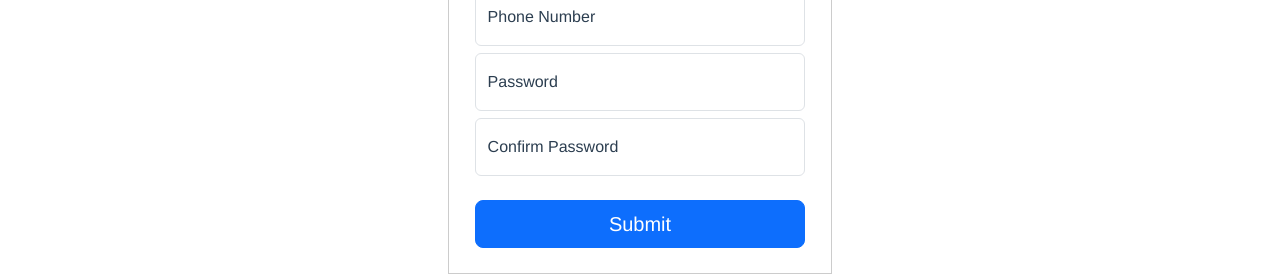
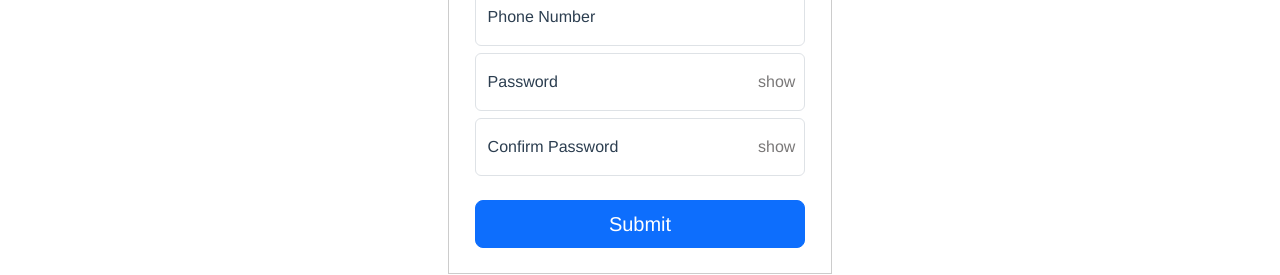
Before and after one commit to ricolito1994/exam, a Vue app: page /register in a window 1280 px wide. Shown: the part 474-749 px from the top of the page. Built offline with nearby package versions, Linux system fonts and the light colour scheme.

Commit message:
feat/form-on-enter

```diff
--- a/src/components/UserForm.vue
+++ b/src/components/UserForm.vue
@@ -6,32 +6,38 @@
         <p>Please provide your information on the form below.</p>
 
         <div class="form-floating">
-            <input type="text" v-model="registerData.email.value" class="form-control" placeholder="name@example.com">
+            <input type="text" @keyup.enter="registerUser()" v-model="registerData.email.value" class="form-control" placeholder="name@example.com">
             <label for="floatingInput">Email address</label>
             <div v-if="registerData.email.err" class="error-msg">{{ registerData.email.errmsg }}</div>
         </div>
 
         <div class="form-floating">
-            <input type="text" v-model="registerData.username.value" class="form-control" placeholder="Password">
+            <input type="text" @keyup.enter="registerUser()" v-model="registerData.username.value" class="form-control" placeholder="Password">
             <label for="floatingInput">Username</label>
             <div v-if="registerData.username.err" class="error-msg">{{ registerData.username.errmsg }}</div>
         </div>
 
         <div class="form-floating">
-            <input type="text" v-model="registerData.phone_number.value" class="form-control" placeholder="Password">
+            <input type="text" @keyup.enter="registerUser()" v-model="registerData.phone_number.value" class="form-control" placeholder="Password">
             <label for="floatingInput">Phone Number</label>
             <div v-if="registerData.phone_number.err" class="error-msg">{{ registerData.phone_number.errmsg }}</div>
         </div>
 
         <div class="form-floating">
-            <input type="password" v-model="registerData.password.value" class="form-control" placeholder="Password">
+            <input :type="showPassword1 ? 'text' : 'password'" @keyup.enter="registerUser()" v-model="registerData.password.value" class="form-control" placeholder="Password">
             <label for="floatingInput">Password</label>
+            <span class="password-toggle" @click="togglePasswordVisibility1">
+                {{ showPassword1 ? 'hide' : 'show' }}
+            </span>
             <div v-if="registerData.password.err" class="error-msg">{{ registerData.password.errmsg }}</div>
         </div>
 
         <div class="form-floating">
-            <input type="password" v-model="registerData.confirmPassword.value" class="form-control" placeholder="Password">
+            <input :type="showPassword2 ? 'text' : 'password'" @keyup.enter="registerUser()" v-model="registerData.confirmPassword.value" class="form-control" placeholder="Password">
             <label for="floatingInput">Confirm Password</label>
+            <span class="password-toggle" @click="togglePasswordVisibility2">
+                {{ showPassword2 ? 'hide' : 'show' }}
+            </span>
             <div v-if="registerData.confirmPassword.err" class="error-msg">{{ registerData.confirmPassword.errmsg }}</div>
         </div><br>
 
@@ -80,6 +86,8 @@
                 logo : require('@/assets/logo.png'),
                 requestService : null,
                 loading: false,
+                showPassword1 : false,
+                showPassword2 : false,
             }
         },
         created () {
@@ -142,6 +150,12 @@
                     .finally (()=>{
                         this.loading = false;
                     });
+            },
+            togglePasswordVisibility1() {
+                this.showPassword1 = !this.showPassword1;
+            },
+            togglePasswordVisibility2() {
+                this.showPassword2 = !this.showPassword2;
             }
         }
     }
@@ -173,4 +187,13 @@
         color:red;
         text-align:left;
     }
+
+    .password-toggle {
+        position: absolute;
+        top: 50%;
+        right: 10px;
+        transform: translateY(-50%);
+        cursor: pointer;
+        color: #7a7878;
+    }
 </style>
--- a/src/views/LoginPage.vue
+++ b/src/views/LoginPage.vue
@@ -5,13 +5,16 @@
             <h1 class="h3 mb-3 fw-normal">Please sign in</h1>
 
             <div class="form-floating">
-              <input type="username" v-model="username" class="form-control" id="floatingInput" placeholder="name@example.com">
+              <input type="username" @keyup.enter="login()" v-model="username" class="form-control" id="floatingInput" placeholder="name@example.com">
               <label for="floatingInput">Email address</label>
             </div>
 
             <div class="form-floating">
-              <input type="password" v-model="password" class="form-control" id="floatingPassword" placeholder="Password">
+              <input :type="showPassword ? 'text' : 'password'" @keyup.enter="login()" v-model="password" class="form-control" id="floatingPassword" placeholder="Password">
               <label for="floatingPassword">Password</label>
+              <span class="password-toggle" @click="togglePasswordVisibility">
+                {{ showPassword ? 'hide' : 'show' }}
+              </span>
             </div>
 
             <!--<div class="checkbox mb-3">
@@ -46,6 +49,7 @@
             requestService : null,
             loginError : false,
             loading: false,
+            showPassword : false,
           }
         },
         created () {
@@ -79,7 +83,10 @@
                   this.loading = false;
                 });
           },
-        }
+          togglePasswordVisibility () {
+            this.showPassword = !this.showPassword;
+          }
+        },
     }
 </script>
 <style>
```
